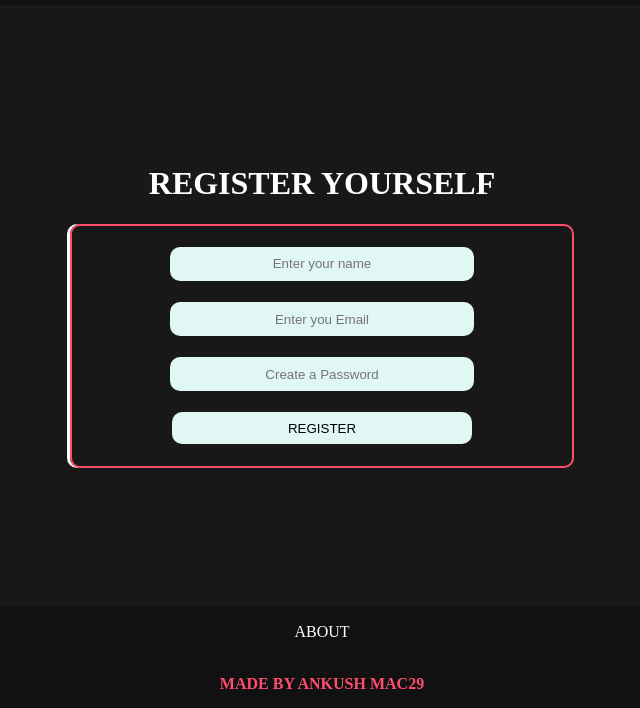
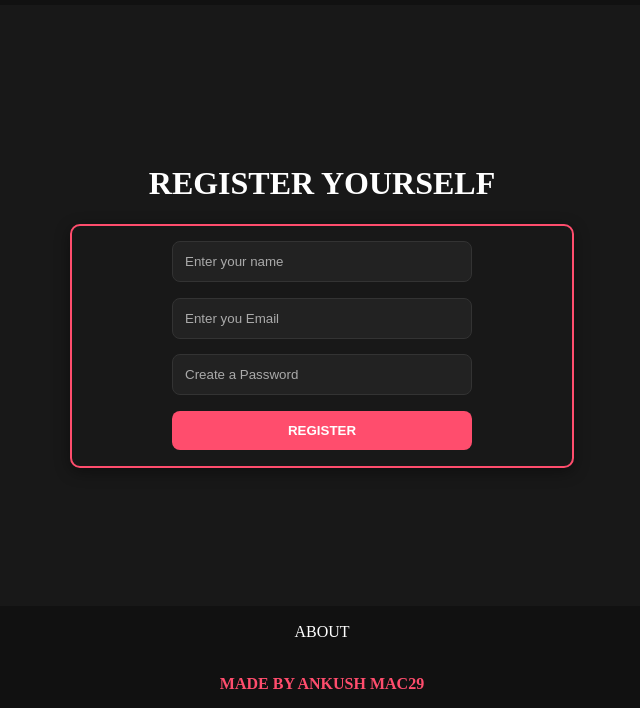
Before and after one commit to Ankush-nsut29/Q_N_A, a Flask app: page /register in a window 1280 px wide. Shown: the part 94-802 px from the top of the page, without its empty margins (318-958 px from the left). Run offline with Flask 3, Linux system fonts and the light colour scheme.

Commit message:
adding qna and css change in form now its dark

```diff
--- a/static/styleauth.css
+++ b/static/styleauth.css
@@ -45,27 +45,55 @@ form{
     flex-direction: column;
     justify-content: space-evenly;
     align-items: center;
-    border: #ff4d6d solid 2px;
+    border: var(--primary-color) solid 2px;
     height: 30vh;
     width: 500px;
     border-radius: 10px;
-    box-shadow: -3px 0px 0px 0px white;
-        transition: all 0.3s ease-in-out;
+    box-shadow: 0 4px 15px rgba(0, 0, 0, 0.4);
+    transition: all 0.3s ease-in-out;
 }
 
 form:hover{
     border-color: var(--primary-hover);
-    box-shadow: -5px 0px 0px 0px var(--primary-hover);
-    transform: translateY(-5px);
+    box-shadow: 0 8px 25px rgba(255, 77, 109, 0.3);
+    transform: translateY(-6px);
 }
 
-form input{
+form input[type="text"],
+form input[type="email"],
+form input[type="password"] {
     width: 300px;
-    height: 4vh;
-    border-radius: 10px;
-    text-align: center;
+    padding: 12px;
+    border-radius: 8px;
+    border: 1px solid #333;
+    background-color: #222;
+    color: var(--text-light);
+    transition: all 0.3s ease;
+    box-sizing: border-box;
+}
+
+form input[type="text"]:focus,
+form input[type="email"]:focus,
+form input[type="password"]:focus {
+    outline: none;
+    border-color: var(--primary-color);
+    box-shadow: 0 0 8px rgba(255, 77, 109, 0.3);
+}
+
+form input::placeholder {
+    color: var(--text-muted);
+}
+
+form input[type="submit"] {
+    width: 300px;
+    padding: 12px;
+    border-radius: 8px;
     border: none;
-    background-color: var(--input-bg);
+    background-color: var(--primary-color);
+    color: var(--text-light);
+    font-weight: bold;
+    cursor: pointer;
+    transition: all 0.3s ease;
 }
 
 footer{
@@ -102,18 +130,8 @@ a:hover{
     transition: 0.5s;
 }
 
-input:hover{
-    background-color: #ff6b85;
-    color: var(--input-bg);
-    transition: 0.5s;
+form input[type="submit"]:hover {
+    background-color: var(--primary-hover);
+    transform: translateY(-2px);
+    box-shadow: 0 4px 10px rgba(255, 77, 109, 0.4);
 }
-
-form input:hover::-webkit-input-placeholder {
-    color: var(--text-light);
-    transition: 0.5s;
-}
-
-form input:hover::placeholder {
-    color: var(--text-light);
-    transition: 0.5s;
-}
```
Also changed, not shown: model.py (+14 -0 lines), static/styles.css (+16 -16 lines).
